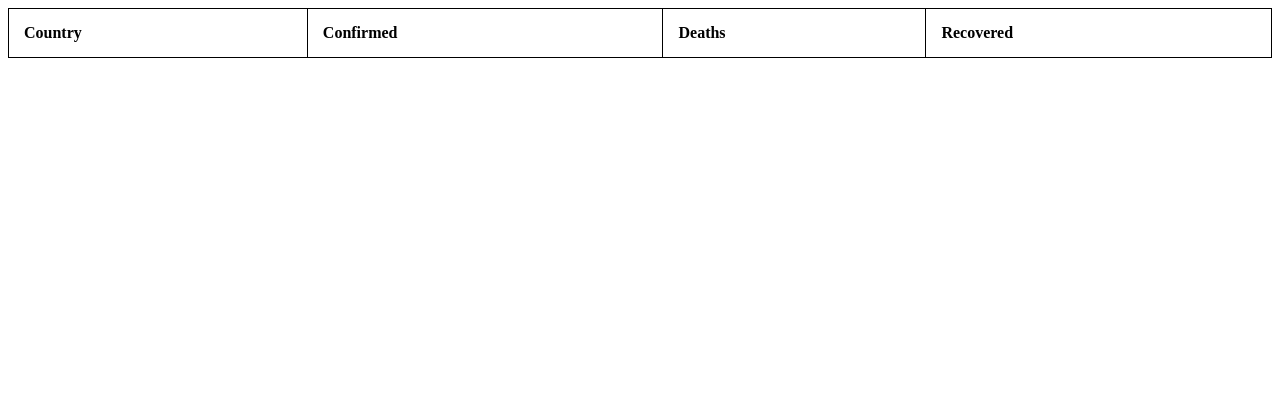
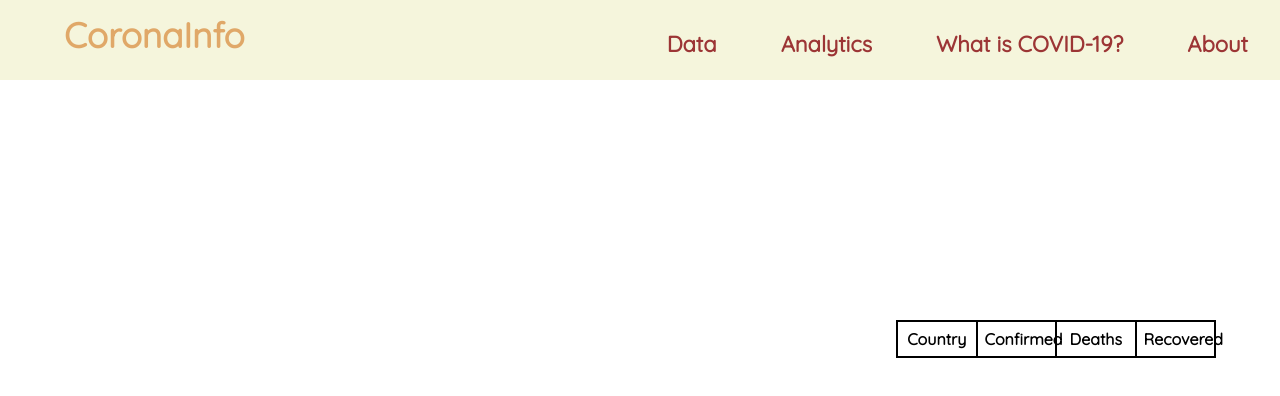
Before and after one commit to rashadphz/corona-dashboard, a plain HTML site: page index.html in a window 1280 px wide. Drawn offline with Linux system fonts and the light colour scheme; no server answers.

Commit message:
added topnav

```diff
--- a/index.html
+++ b/index.html
@@ -5,9 +5,19 @@
     <meta name="viewport" content="width=device-width, initial-scale=1.0">
     <title>Corona Info</title>
     <link rel="stylesheet" type="text/css" href="table.css">
+    <link href="https://fonts.googleapis.com/css?family=Quicksand&display=swap" rel="stylesheet">
 </head>
 <body>
-    <table style="width:100%" id = "statsTable">
+    <div class="topnav">
+        <span id = "logo">CoronaInfo</span>
+        <a href="/about">About</a>
+        <a href="/whatis">What is COVID-19?</a>
+        <a href="/analytics">Analytics</a>
+        <a href="/data" >Data</a>
+    </div>
+
+
+    <table style="width:25%" id = "statsTable">
         <tr>
           <th>Country</th>
           <th>Confirmed</th>
@@ -23,7 +33,9 @@
         makeTable();
 
         async function makeTable(){
-            const dataObj = await getData();
+            var dataObj = await getData();
+            //only displaying first few countries
+            dataObj = dataObj.slice(0, 16)
             console.log(dataObj)
             let statsTable = document.getElementById('statsTable')
 
@@ -39,15 +51,21 @@
                 const cell1 = row.insertCell(0);
                 cell1.innerHTML = country_name
 
+                //toLocaleString places commas appropriately
+
                 const cell2 = row.insertCell(1);
-                cell2.innerHTML = confirmed
+                cell2.innerHTML = confirmed.toLocaleString()
 
                 const cell3 = row.insertCell(2);
-                cell3.innerHTML = deaths
+                cell3.innerHTML = deaths.toLocaleString()
 
                 const cell4 = row.insertCell(3);
-                cell4.innerHTML = recovered
+                cell4.innerHTML = recovered.toLocaleString()
 
+                cell1.id = "country"
+                cell2.id = "data";
+                cell3.id = "data";
+                cell4.id = "data";
 
             }
         }
--- a/table.css
+++ b/table.css
@@ -1,8 +1,84 @@
+/* gets rid of white space */
+body { margin:0; }
+
+html{
+    scroll-behavior: smooth;
+  }
+
 table, th, td {
-    border: 1px solid black;
+    border: 2px solid black;
     border-collapse: collapse;
+    font-family: 'Quicksand', sans-serif;
   }
-  th, td {
-    padding: 15px;
-    text-align: left;
+th, td {
+padding: 7px;
+text-align: center;
+}
+#data {
+    font-size: 17px;
+    font-weight: bolder;
+}
+#country {
+    font-size: 14px;
+    font-weight: bolder;
+}
+table {
+    table-layout: fixed;
+    position: absolute;
+    top: 40%;
+    left: 70%;
+}
+
+.topnav{
+    width: 100%;
+    height: 10vh;
+    background-color: beige;
+    background-size: cover;
+}
+
+#logo {
+    font-weight: bold;
+    float: left;
+    color: rgb(224, 168, 104);
+    text-align: center;
+    padding: 1% 5%;
+    text-decoration: none;
+    font-size: 35px;
+    font-family: 'Quicksand', sans-serif;
+}
+
+.topnav a {
+    position: relative;
+    font-weight: bold;
+    float: right;
+    color: rgb(156, 53, 53);
+    text-align: right;
+    padding: 0.5% 2.5%;
+    top: 30%;
+    text-decoration: none;
+    font-size: 22px;
+    font-family: 'Quicksand', sans-serif;
+    }
+
+/* line under links */
+.topnav a:before{
+    content: "";
+    position: absolute;
+    width: 80%;
+    height: 2px;
+    bottom: 0;
+    left: 10%;
+    background-color: rgb(156, 53, 53);
+    visibility: hidden;
+    transform: scaleX(0);
+    transition: all 0.3s ease-in-out;
+}
+.topnav a:hover:before {
+    visibility: visible;
+    transform: scaleX(1);
   }
+
+.topnav a:hover {
+    font-weight: bolder;
+
+}
```
